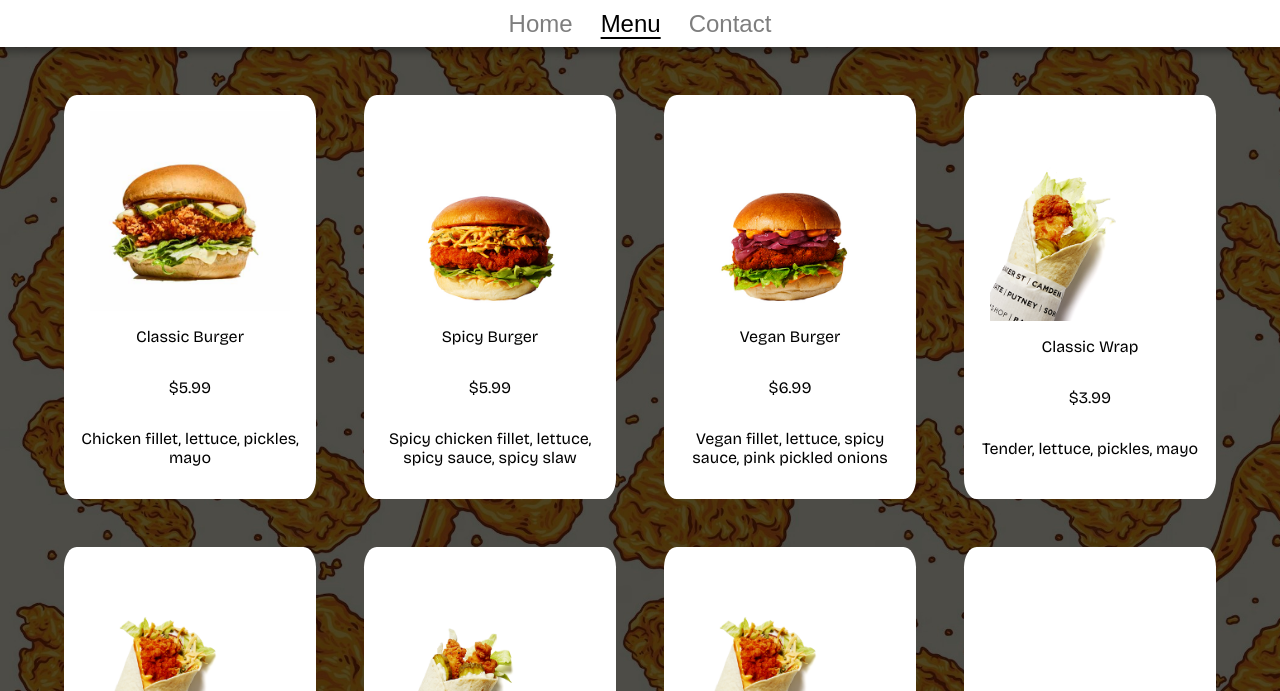
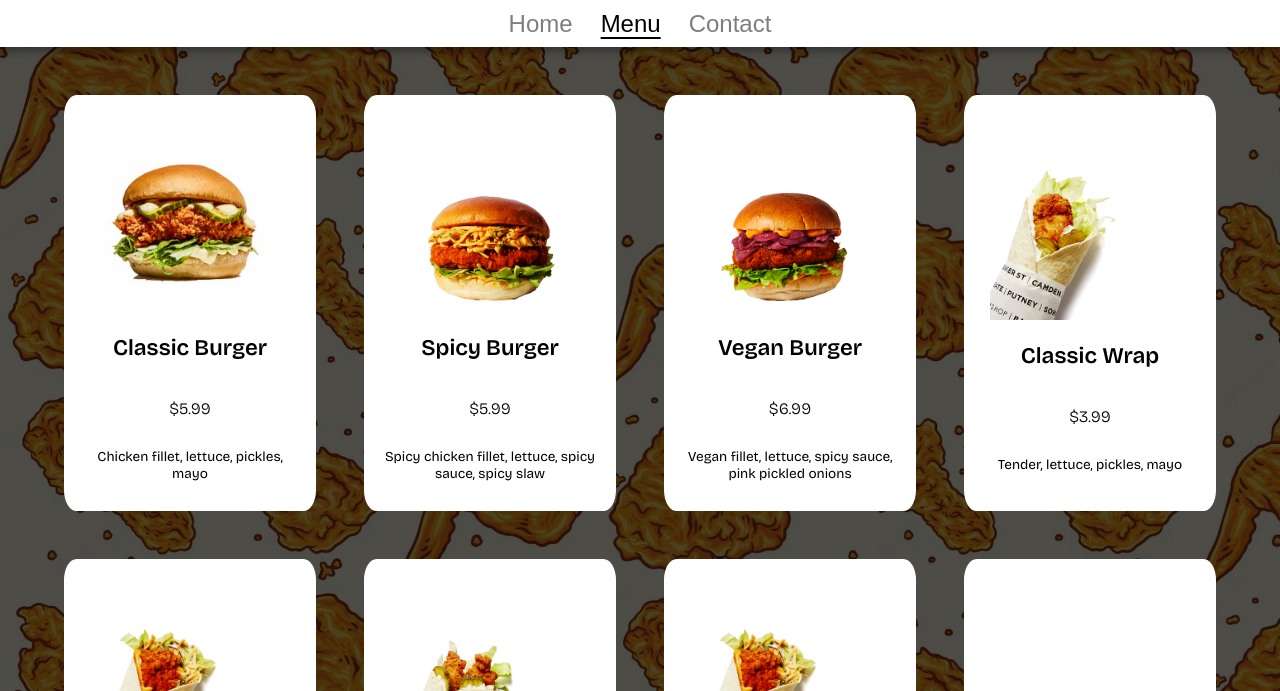
Before and after one commit to Astr0David/restaurant-page, a website built with webpack: page dist/index.html in a window 1280 px wide. Both pictures are taken after a click on the button "Menu". Shown: the part 109-800 px from the top of the page. Built offline with nearby package versions, Linux system fonts and the light colour scheme.

Commit message:
added classes and styling to menu text

```diff
--- a/src/contact.js
+++ b/src/contact.js
@@ -3,9 +3,6 @@ import Image from './images/map.jpg'
 function createContact() {
     const contact = document.createElement('div');
     contact.classList.add('contact');
-
-    const textContainer = document.createElement('div');
-    textContainer.classList.add('text-container');
 
     const imageContainer = document.createElement('div');
     imageContainer.classList.add('image-container1');
@@ -13,9 +10,8 @@ function createContact() {
     const mapImage = document.createElement('img');
     mapImage.src = Image;
 
-    textContainer.appendChild(createParagraph('Telephone: +44 1234567890'));
-    textContainer.appendChild(createParagraph('Email: davidoschicken@gmail.com'));
-    contact.appendChild(textContainer);
+    contact.appendChild(createParagraph('Telephone: +44 1234567890'));
+    contact.appendChild(createParagraph('Email: davidoschicken@gmail.com'));
     imageContainer.appendChild(mapImage);
     contact.appendChild(imageContainer);
     contact.appendChild(createParagraph('Location: X marks the spot'));
--- a/src/home.js
+++ b/src/home.js
@@ -27,7 +27,7 @@ function createParagraph(text) {
 
 function loadHome() {
     const main = document.getElementById("main");
-    main.style.alignItems = 'center';
+    main.style.alignItems = 'flex-start';
     main.textContent = "";
     main.appendChild(createHome());
 }
--- a/src/menu.js
+++ b/src/menu.js
@@ -111,9 +111,11 @@ function createMenuItem(itemData) {
     const image = document.createElement('img');
     image.src = itemData.image;
     menuItem.appendChild(image);
-    menuItem.appendChild(createParagraph(itemData.name));
-    menuItem.appendChild(createParagraph(itemData.price));
-    menuItem.appendChild(createParagraph(itemData.description));
+    menuItem.appendChild(createParagraph(itemData.name, 'title'));
+    menuItem.appendChild(createParagraph(itemData.price, 'price'));
+    if (itemData.description) {
+        menuItem.appendChild(createParagraph(itemData.description, 'description'));
+    }
     return menuItem;
 }
 
@@ -129,9 +131,12 @@ function createMenu() {
     return menu;
 }
 
-function createParagraph(text) {
+function createParagraph(text, className) {
     const paragraph = document.createElement("p");
     paragraph.textContent = text;
+    if (className) {
+        paragraph.classList.add(className);
+    }
     return paragraph;
 }
 
--- a/src/style.css
+++ b/src/style.css
@@ -128,6 +128,7 @@ body {
     background-color: wheat;
     padding: 2rem;
     border-radius: 3%;
+    overflow-wrap: break-word;
 }
 
 .image-container1 {
@@ -170,7 +171,15 @@ body {
     word-wrap: break-word;
 }
 
-.menu div p:first-child {
-    font-size: 1.5rem;
+.menu div .title {
+    font-size: 1.4rem;
     font-weight: 600;
 }
+
+.menu div .price {
+    font-weight: 300;
+}
+
+.menu div .description {
+    font-size: 0.85rem;
+}
```
